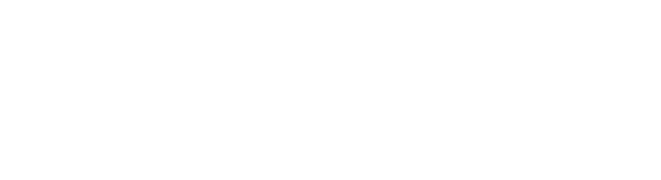
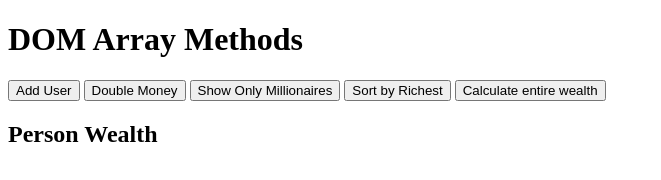
Before and after one commit to DipaGalani/vjs-dom-array-methods, a plain HTML site: page index.html in a window 1280 px wide. Shown: the whole page, without its empty margins (0-661 px from the left). Drawn offline with Linux system fonts and the light colour scheme.

Commit message:
web layout

```diff
--- a/index.html
+++ b/index.html
@@ -7,6 +7,20 @@
     <link rel="stylesheet" href="style.css" />
   </head>
   <body>
+    <h1>DOM Array Methods</h1>
+    <div class="container">
+      <aside>
+        <button id="add-user">Add User</button>
+        <button id="double">Double Money</button>
+        <button id="show-millionaires">Show Only Millionaires</button>
+        <button id="sort">Sort by Richest</button>
+        <button id="calculate-wealth">Calculate entire wealth</button>
+      </aside>
+
+      <main id="main">
+        <h2><strong>Person</strong> Wealth</h2>
+      </main>
+    </div>
     <!-- Script -->
     <script src="script.js"></script>
   </body>
```
